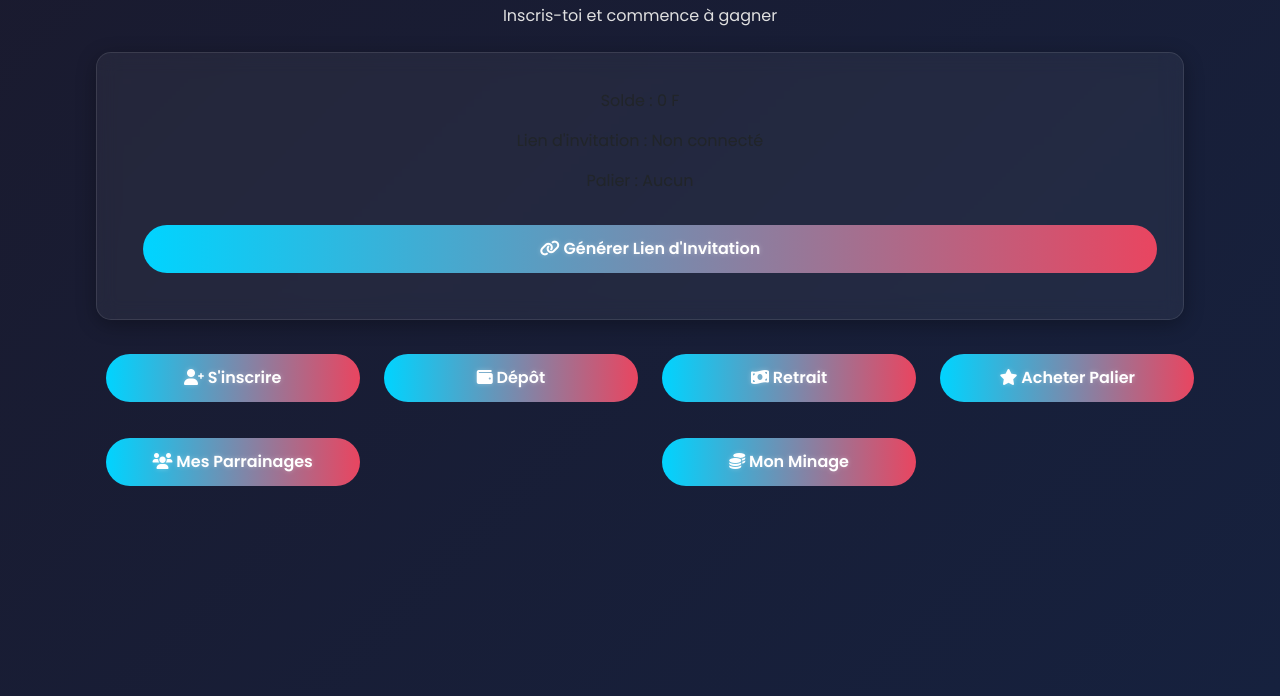
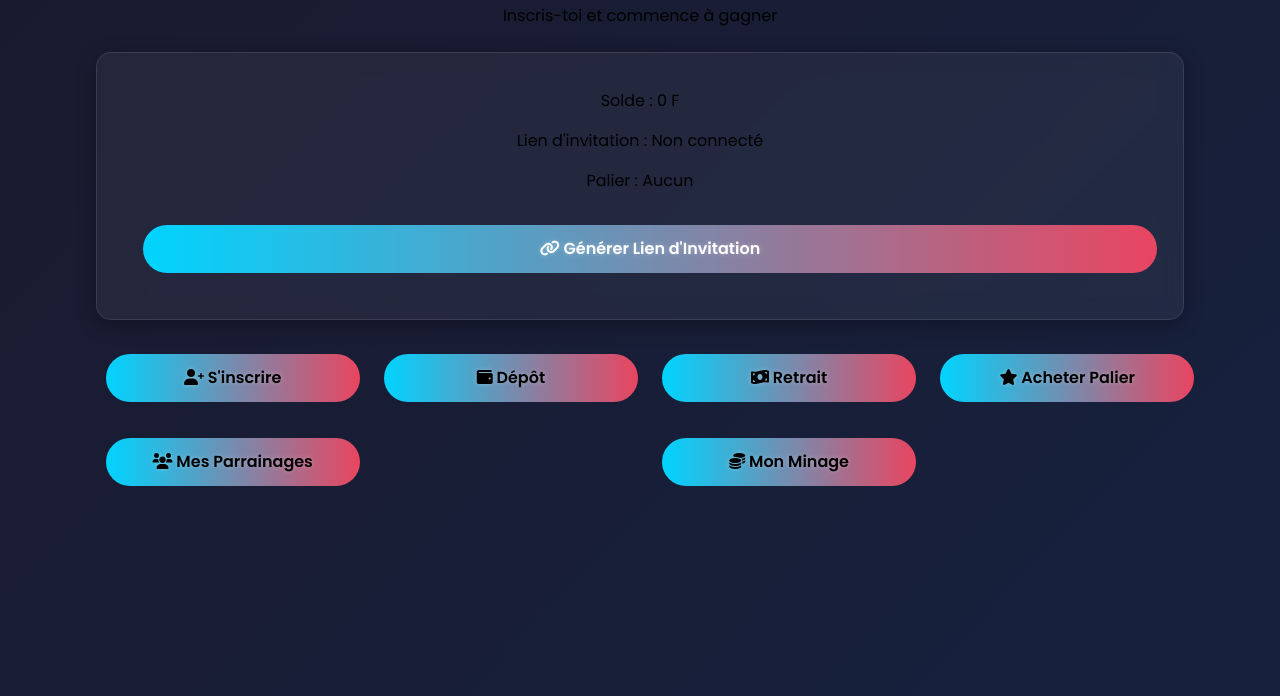
Before and after one commit to bounner/ponzi, a website: page public/index.html in a window 1280 px wide. Shown: the part 152-848 px from the top of the page. Drawn offline with nearby package versions, Linux system fonts and the light colour scheme; no server answers.

Commit message:
Update style.css

```diff
--- a/public/style.css
+++ b/public/style.css
@@ -135,3 +135,12 @@ h3 {
     left: auto;
     right: clamp(5px, 1vw, 15px);
 }
+
+body {
+    color: #000; /* Texte en noir */
+    background-color: #fff; /* Fond blanc */
+}
+
+h1, h2, h3, h4, h5, h6, p, a, label, span {
+    color: #000 !important; /* Force le noir */
+}
```
